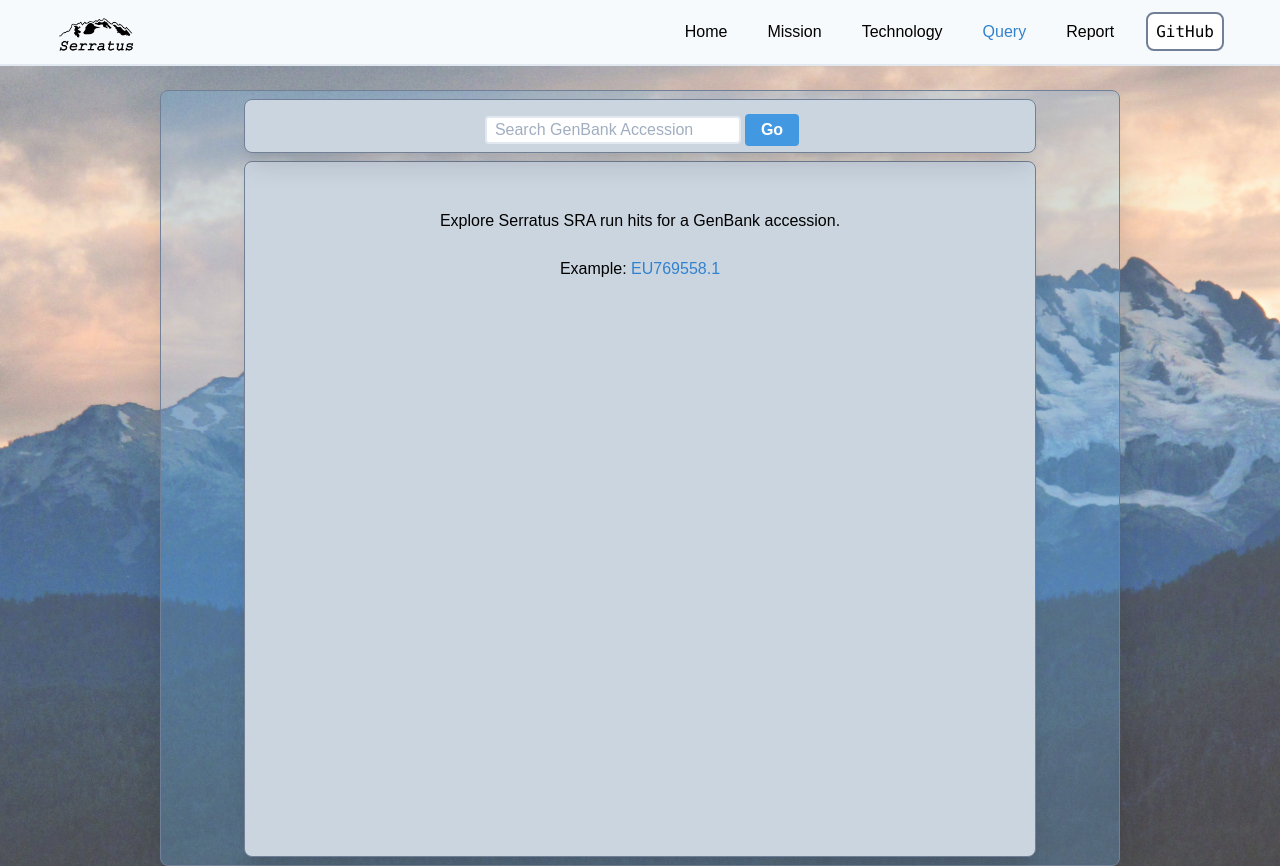
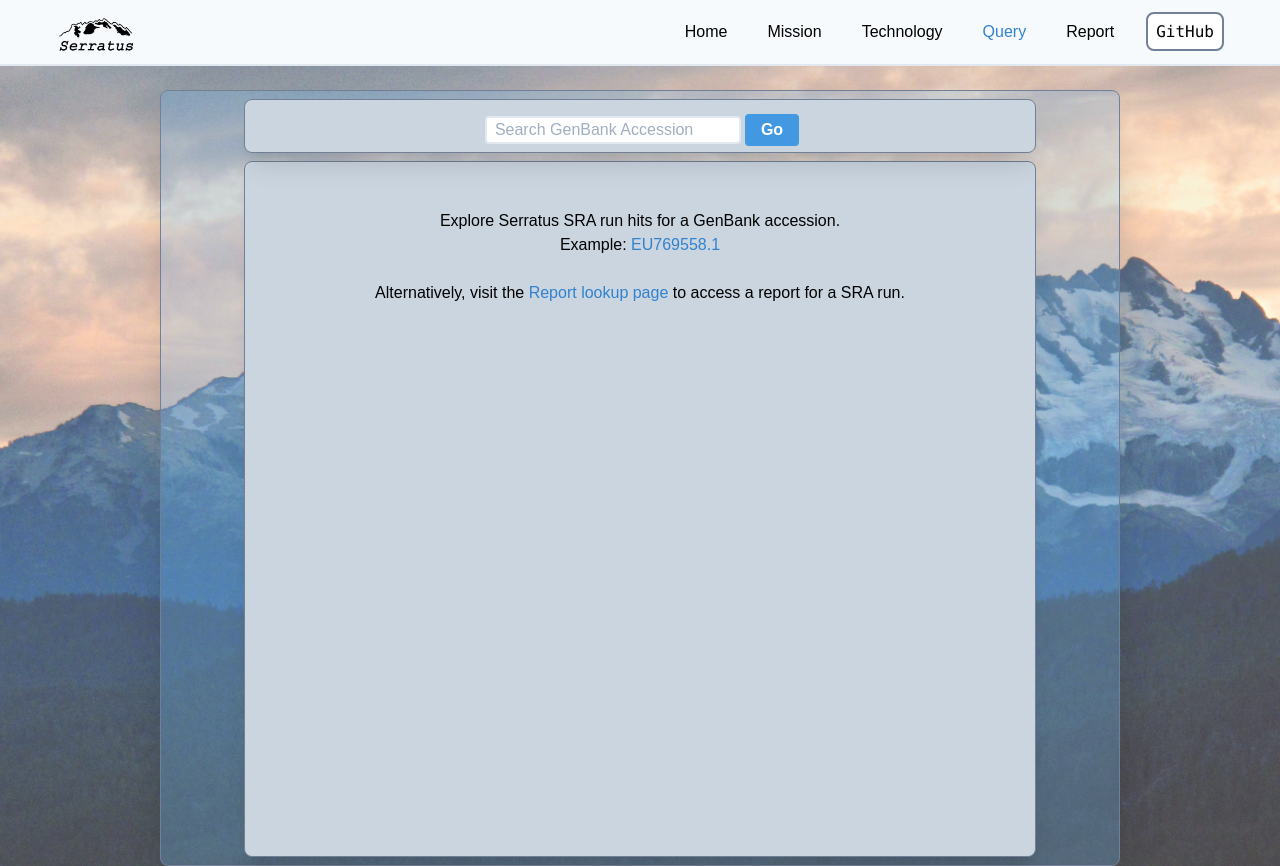
Before and after one commit to serratus-bio/serratus.io, a React (Create React App) app: page /query in a window 1280 px wide. Built offline with nearby package versions, Linux system fonts and the light colour scheme; what react-faux-dom would draw is missing.

Commit message:
use Query page as entry point to data exploration

```diff
--- a/src/components/QueryIntro.jsx
+++ b/src/components/QueryIntro.jsx
@@ -4,8 +4,9 @@ const QueryInfo = () => {
     return (
         <div className="text-center">
             Explore Serratus SRA run hits for a GenBank accession.<br />
+            Example: <a className="text-blue-600" href="?accession=EU769558.1">EU769558.1</a><br />
             <br />
-            Example: <a className="text-blue-600" href="?accession=EU769558.1">EU769558.1</a>
+            Alternatively, visit the <a className="text-blue-600" href="/report">Report lookup page</a> to access a report for a SRA run.
         </div>
     )
 }
--- a/src/pages/Home.jsx
+++ b/src/pages/Home.jsx
@@ -7,7 +7,7 @@ const Home = () => {
             <div className="flex flex-col z-10 items-center text-white font-thin px-4">
                 <h1 className="text-5xl font-light text-center mt-16 z-10">Welcome to Serratus</h1>
                 <h2 className="text-xl text-center z-10">An open source, <strong> ultra-deep </strong> search for Novel Coronaviruses.</h2>
-                <a href="/report" className="border z-10 border-white flex text-xl mt-16 justify-center items-center w-auto  px-4 py-2 rounded-md hover:text-blue-600 hover:bg-white">
+                <a href="/query" className="border z-10 border-white flex text-xl mt-16 justify-center items-center w-auto  px-4 py-2 rounded-md hover:text-blue-600 hover:bg-white">
                     <svg xmlns="http://www.w3.org/2000/svg" enableBackground="new 0 0 24 24" className="fill-current h-6 w-6  mr-3" viewBox="0 0 24 24" ><path d="M9,2 C5.146,2 2,5.146 2,9 C2,12.854 5.146,16 9,16 C10.748,16 12.345,15.348 13.574,14.281 L14,14.707 L14,16 L19.586,21.586 C20.138,22.138 21.034,22.138 21.586,21.586 C22.138,21.034 22.138,20.138 21.586,19.586 L16,14 L14.707,14 L14.281,13.574 C15.348,12.345 16,10.748 16,9 C16,5.146 12.854,2 9,2 z M9,4 C11.773,4 14,6.227 14,9 C14,11.773 11.773,14 9,14 C6.227,14 4,11.773 4,9 C4,6.227 6.227,4 9,4 z" /></svg>
                     Explore Data
                 </a>
```
